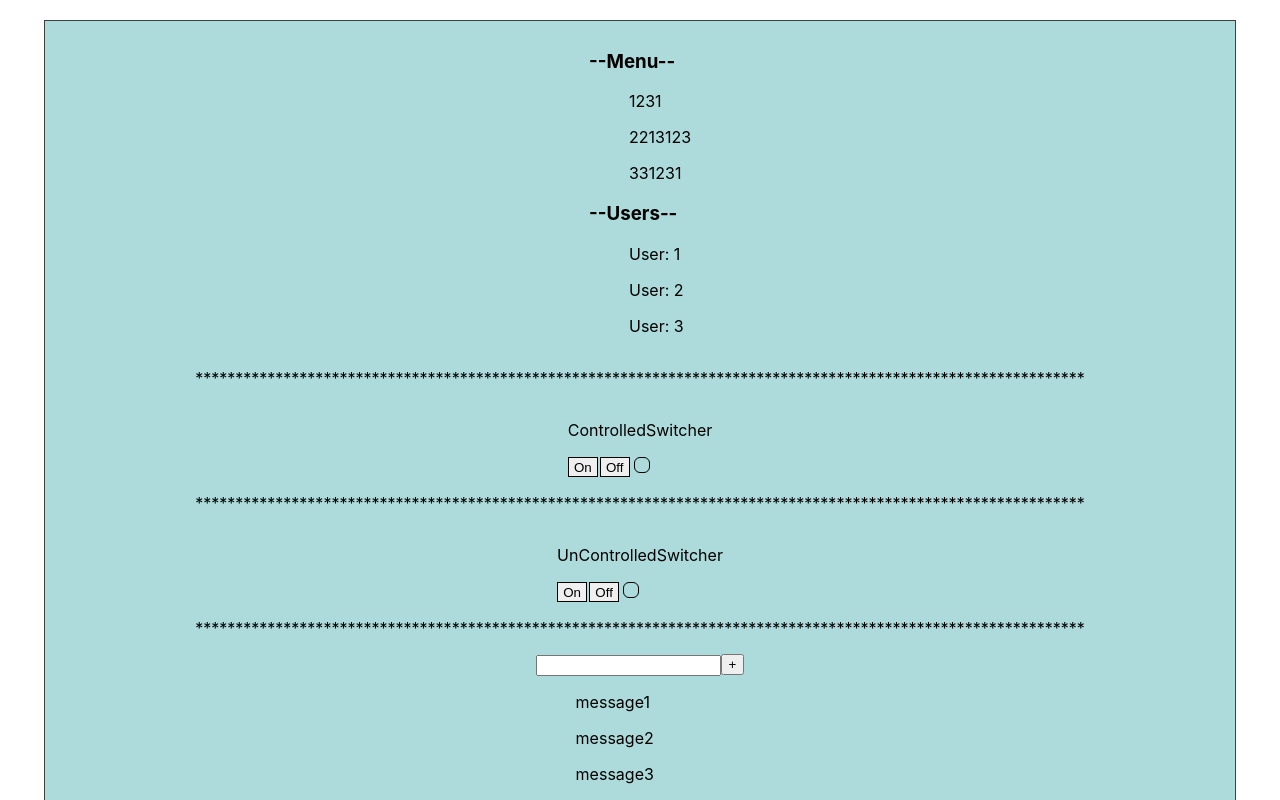
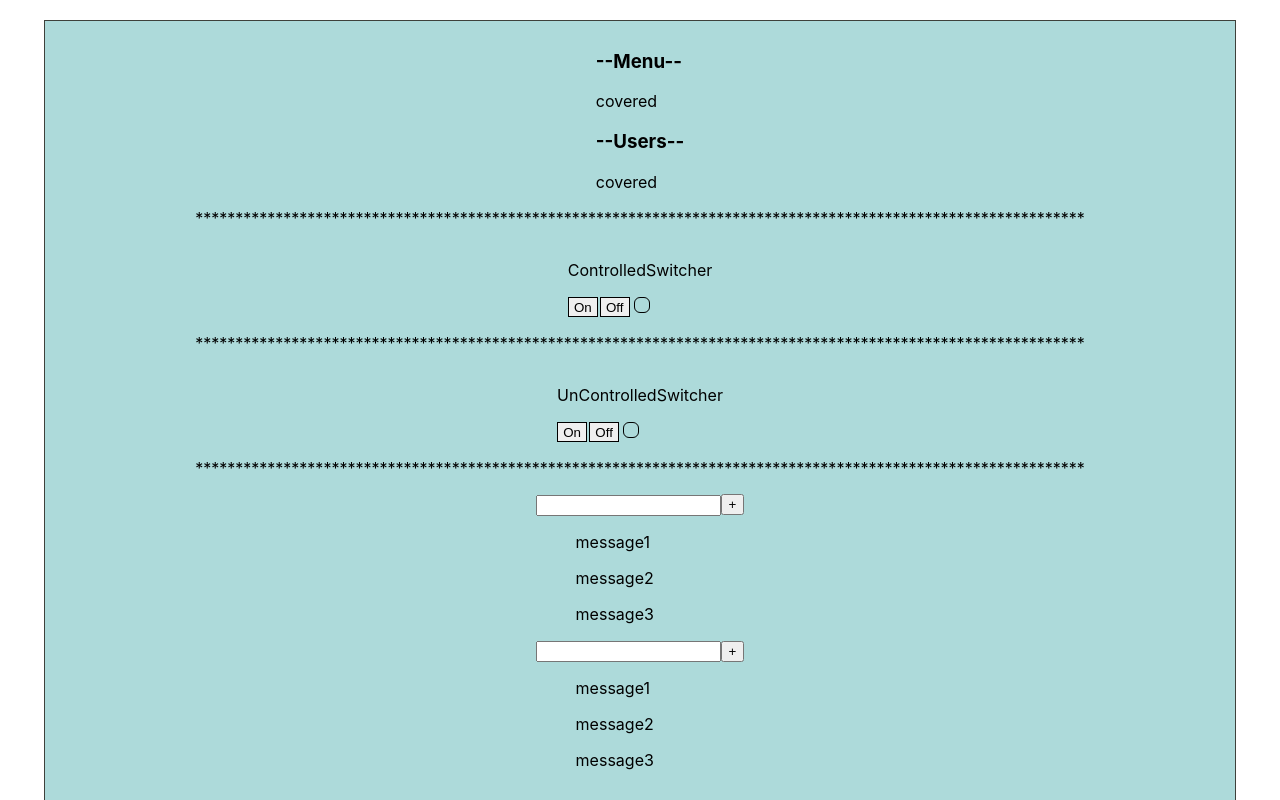
Before and after one commit to wewealka/for_Tasks, a React (Create React App) app: page / in a window 1280 px wide. Shown: the top 800 px of the page. Built offline with nearby package versions, Linux system fonts and the light colour scheme.

Commit message:
add story && propetry fill

```diff
--- a/src/tasks/taskForMap/accordionmain/AccordionM.tsx
+++ b/src/tasks/taskForMap/accordionmain/AccordionM.tsx
@@ -1,13 +1,17 @@
 import { useState } from "react"
 import { AccordionBodyType } from "../../../data/AccordionData"
-import { AccordionPropsType, } from "./AccordionDataM"
+import { AccordionPropsType } from "./AccordionDataM"
 
-type AccordionMPT = {
+export type AccordionMPT = {
     data: AccordionPropsType[]
+    fill: boolean
 }
 export const AccordionM = (p: AccordionMPT) => {
-    const [tog, setTog] = useState<boolean[]>(Array(p.data.length).fill(true))
+    const [tog, setTog] = useState<boolean[]>(Array(p.data.length).fill(p.fill))
 
+    const onItemClick = (id: number) => {
+        alert(`User with id ${id} should be happy`);
+    };
 
     const handler = (index: number) => {
         setTog(tog.map((t, i) => (i === index ? !t : t)))
@@ -18,14 +22,14 @@ export const AccordionM = (p: AccordionMPT) => {
                 <div key={index}>
                     <AccordionTitle title={t.title} onChange={()=>handler(index)} />
                     {!tog[index] && <div>covered</div>}
-                    {tog[index] && <AccordionBody body={t.accordionBody}/>}
+                    {tog[index] && <AccordionBody body={t.accordionBody} onChange={onItemClick}/>}
                 </div>
             ))}
         </div>
     )
 }
 
-type AccordionTitlePT = {
+export type AccordionTitlePT = {
     title: string
 
     onChange: () => void
@@ -38,17 +42,18 @@ export const AccordionTitle = (p: AccordionTitlePT) => {
     )
 }
 
-type AccordionBodyPT = {
+export type AccordionBodyPT = {
     body: AccordionBodyType[]
+    onChange:(id:number)=>void
 }
 export const AccordionBody = (p: AccordionBodyPT) => {
     return (
         <div>
             {p.body.map((t) => {
                 return (
-                    <ul key={t.id}>
+                    <li key={t.id} onClick={()=>p.onChange(t.id)}>
                         {t.content}
-                    </ul>
+                    </li>
                 )
             })}
         </div>
```
Also changed, not shown: 1 other file (tests, documents, lock files or other folders).
